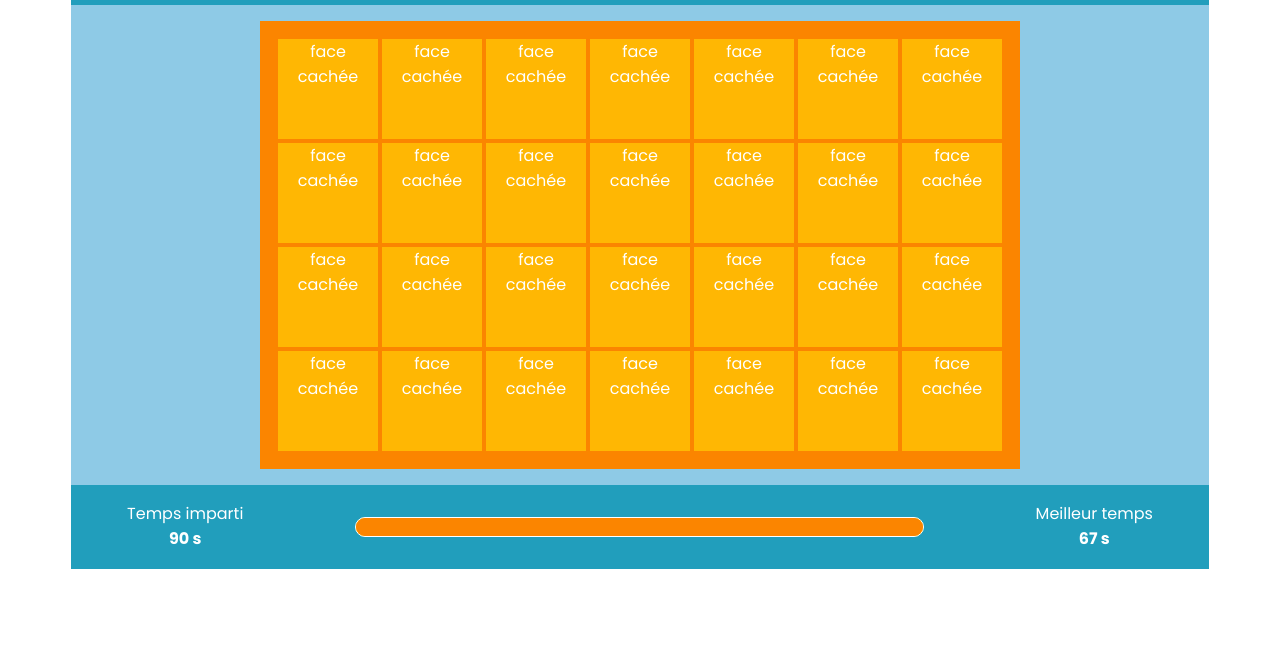
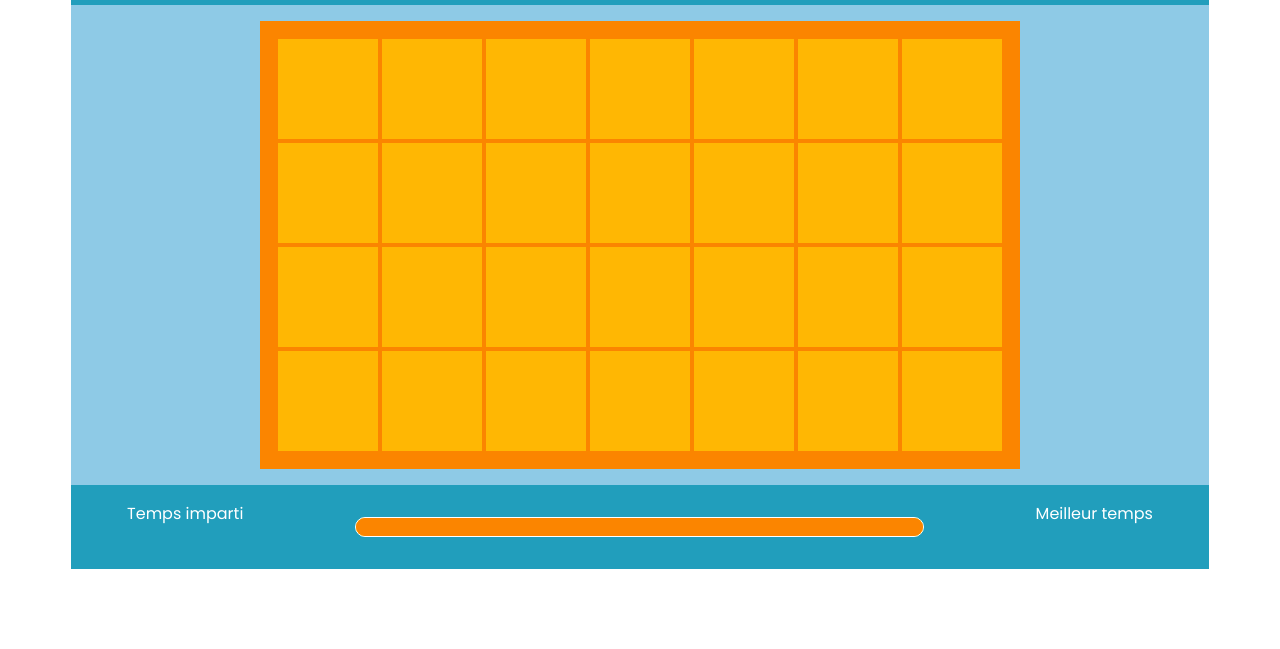
Before and after one commit to VirginieLemaire/Fruit-shoot-a-memory-game, a plain HTML site: page index.html in a window 1280 px wide. Shown: the part 151-800 px from the top of the page. Drawn offline with Linux system fonts and the light colour scheme.

Commit message:
dessiner le plateau de jeu avec JS

```diff
--- a/client/app.js
+++ b/client/app.js
@@ -0,0 +1,50 @@
+const app = {
+    // CONFIGURATION
+  config : {
+    // Le nombre de lignes
+    nbRows: 4,
+    // Le nombre de cartes par lignes
+    nbCells: 7,
+    // Le nombre de fruits différents dans le sprite
+    totalFruits: 18,
+    // Durée de la partie en secondes
+    givenTime: 90,
+
+  },
+  /*  INITIALISATION DU JEU  */
+  init: () => {
+    // dessiner le plateau
+    app.drawBoard();
+  },
+  /*  MISE EN PLACE DU PLATEAU ET DES CARTES  */
+    // Dessiner le plateau de jeu
+    drawBoard : () => {
+        /* Création du plateau comprenant des lignes et des cellules (correspond aux cartes) */
+        // On fait une 1ère boucle correspondant au nb de lignes (rows)
+        for (let i = 0; i < app.config.nbRows; i++) {
+            // récupération du parent
+            const board = document.querySelector(".board");
+            // créer une div de lignes
+            const row = document.createElement(`div`);
+            // ajouter la classe correspondante
+            row.classList.add(`board__row`);
+            // l'ajouter au plateau
+            board.appendChild(row);
+
+            // puis pour chaque ligne crée, on applique la même
+            // méthode pour ajouter le nombre de cartes
+            for (let j = 0; j < app.config.nbCells; j++) {
+                // créer une div de cartes
+                const card = document.createElement(`div`);
+                // ajouter la classe correspondante
+                card.classList.add(`board__cell`);
+                // l'ajouter à la ligne qui vient d'ête créée
+                row.appendChild(card);
+            }
+        }
+    }
+
+};
+
+  // Lancer l'initiation du jeu une fois que le DOM est lancé
+  document.addEventListener("DOMContentLoaded", app.init);
--- a/index.html
+++ b/index.html
@@ -12,62 +12,27 @@
     <div class="container">
         <!-- La partie de titre -->
         <header class=header>
-            <h1 class="header__title">Memory fruits</h1>
+            <h1 class="header__title">Fruit shoot, un memory game</h1>
             <h2 class="header__subtitle">Le jeu de mémoire avec des fruits</h2>
         </header>
         <!-- L'espace de jeu -->
         <main>
             <div class="board">
-                <div class="board__row">
-                    <div class="board__cell">face cachée</div>
-                    <div class="board__cell">face cachée</div>
-                    <div class="board__cell">face cachée</div>
-                    <div class="board__cell">face cachée</div>
-                    <div class="board__cell">face cachée</div>
-                    <div class="board__cell">face cachée</div>
-                    <div class="board__cell">face cachée</div>
-                </div>
-                <div class="board__row">
-                    <div class="board__cell">face cachée</div>
-                    <div class="board__cell">face cachée</div>
-                    <div class="board__cell">face cachée</div>
-                    <div class="board__cell">face cachée</div>
-                    <div class="board__cell">face cachée</div>
-                    <div class="board__cell">face cachée</div>
-                    <div class="board__cell">face cachée</div>
-                </div>
-                <div class="board__row">
-                    <div class="board__cell">face cachée</div>
-                    <div class="board__cell">face cachée</div>
-                    <div class="board__cell">face cachée</div>
-                    <div class="board__cell">face cachée</div>
-                    <div class="board__cell">face cachée</div>
-                    <div class="board__cell">face cachée</div>
-                    <div class="board__cell">face cachée</div>
-                </div>
-                <div class="board__row">
-                    <div class="board__cell">face cachée</div>
-                    <div class="board__cell">face cachée</div>
-                    <div class="board__cell">face cachée</div>
-                    <div class="board__cell">face cachée</div>
-                    <div class="board__cell">face cachée</div>
-                    <div class="board__cell">face cachée</div>
-                    <div class="board__cell">face cachée</div>
-                </div>
+                <!-- le plateau sera créé ici avec JavaScript -->
             </div>
         </main>
         <!-- L'espace de chronomètre -->
         <div class="timer">
             <div>
                 <p>Temps imparti</p>
-                <p class="timer__info" id="given">90 s</p>
+                <p class="timer__info" id="given"></p>
             </div>
             <div class="timer__bar">
                 <span></span>
             </div>
             <div>
                 <p>Meilleur temps</p>
-                <p class="timer__info" id="best">67 s</p>
+                <p class="timer__info" id="best"></p>
             </div>
         </div>
     </div>
```
Also changed, not shown: client/image/cards.png (added).
